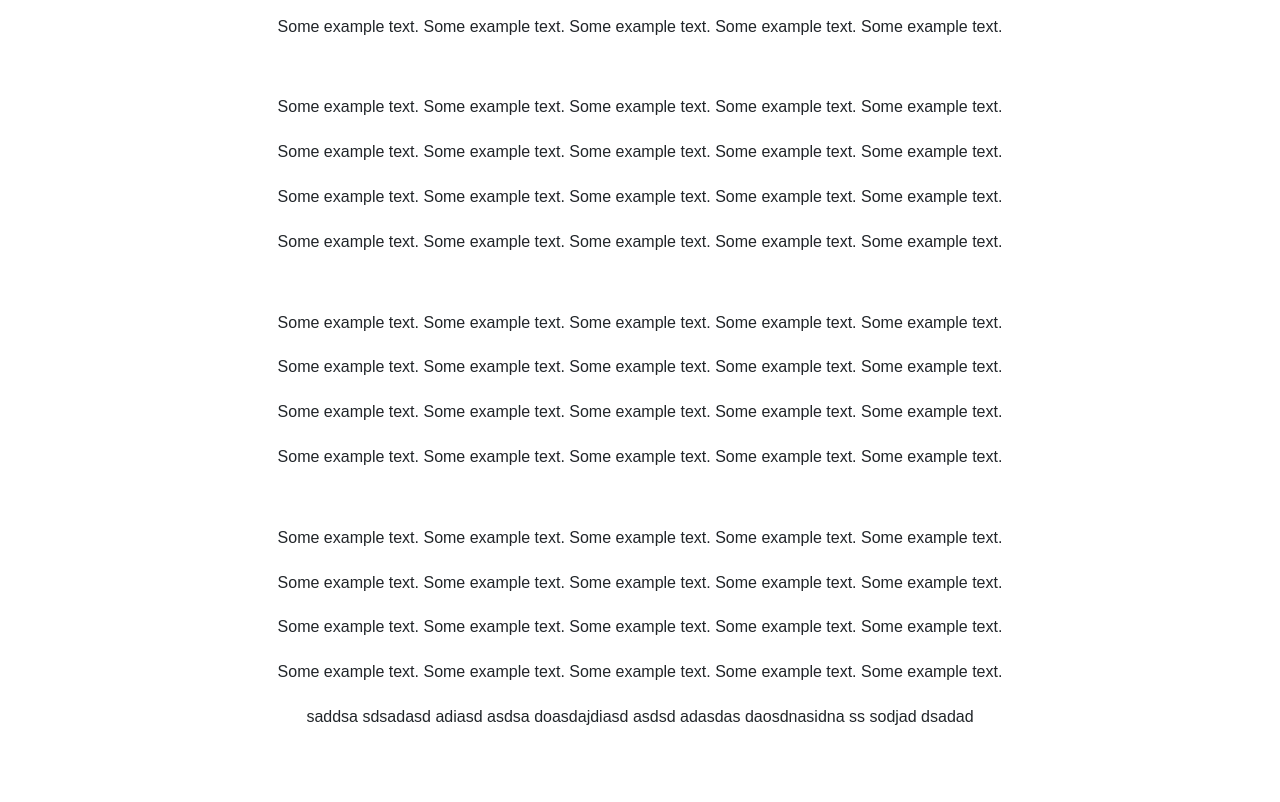
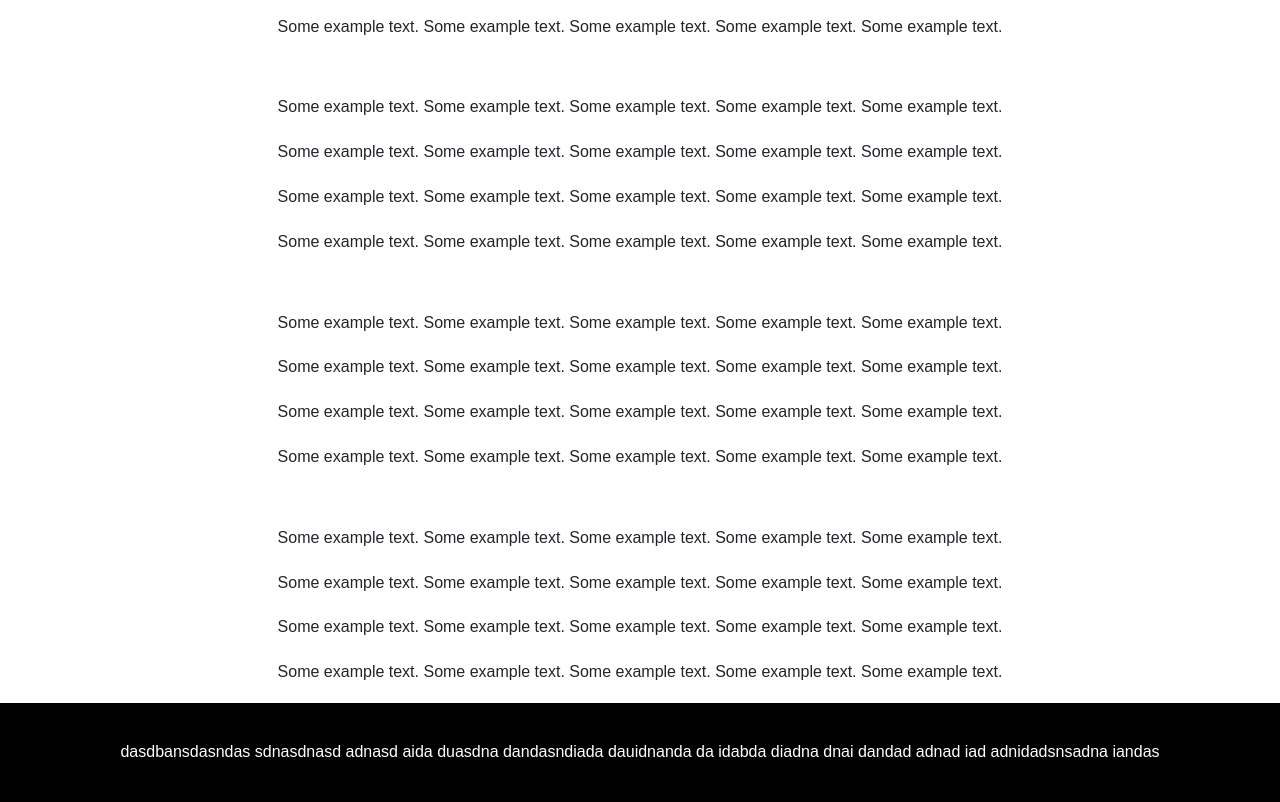
Before and after one commit to xLegend97/Sito, a plain HTML site: page index.html in a window 1280 px wide. Shown: the part 2218-3020 px from the top of the page. Before the commit the page ends 2966 px from the top, so only its background shows below. Drawn offline with nearby package versions, Linux system fonts and the light colour scheme.

Commit message:
WIP#4: footer

```diff
--- a/index.html
+++ b/index.html
@@ -148,13 +148,13 @@
         <p>Some example text. Some example text. Some example text. Some example text. Some example text.</p>
     </div>
 
-    <!--    Footer   -->
-    <div class="container">
-        <div class="footer">
-            <p class="text-center">
-                saddsa sdsadasd adiasd asdsa doasdajdiasd asdsd adasdas daosdnasidna ss sodjad dsadad
-            </p>
-        </div>
-    </div>
+
 </body>
+
+<!--    Footer   -->
+<footer  class="container-fluid bg-4 text-center">
+    <p style="margin-bottom: 0;">
+        dasdbansdasndas sdnasdnasd adnasd aida duasdna dandasndiada dauidnanda da idabda diadna dnai dandad adnad iad adnidadsnsadna iandas
+    </p>
+</footer>
 </html>
--- a/style.css
+++ b/style.css
@@ -23,3 +23,18 @@ p {
 .navbar-nav  li a:hover {
     color: black !important;
 }
+
+footer {
+    font: 20px Montserrat, sans-serif;
+    line-height: 1.8;
+    color: white;
+}
+
+.bg-4 {
+    padding-top: 35px;
+    padding-bottom: 35px;
+    border: 0;
+    border-radius: 0;
+    margin-bottom: 0;
+    background-color: black;
+}
```
